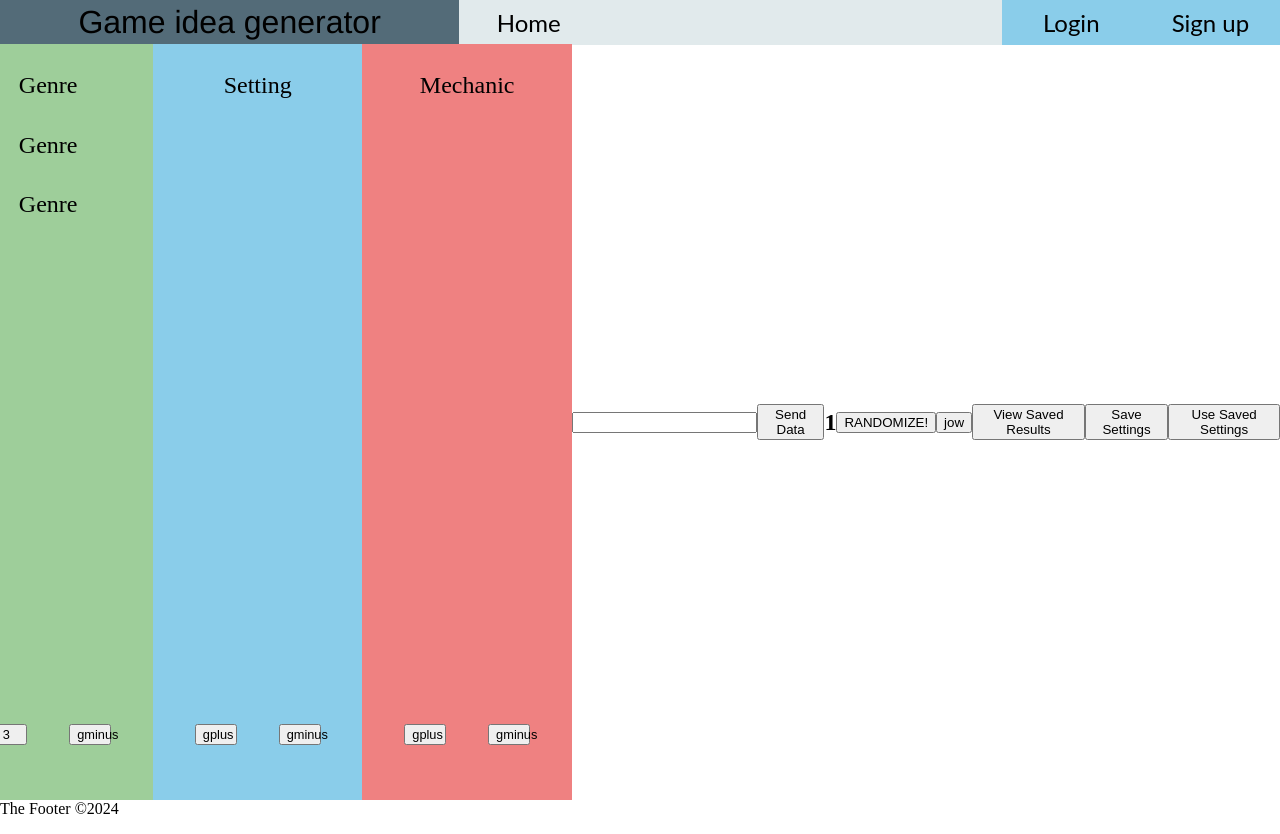
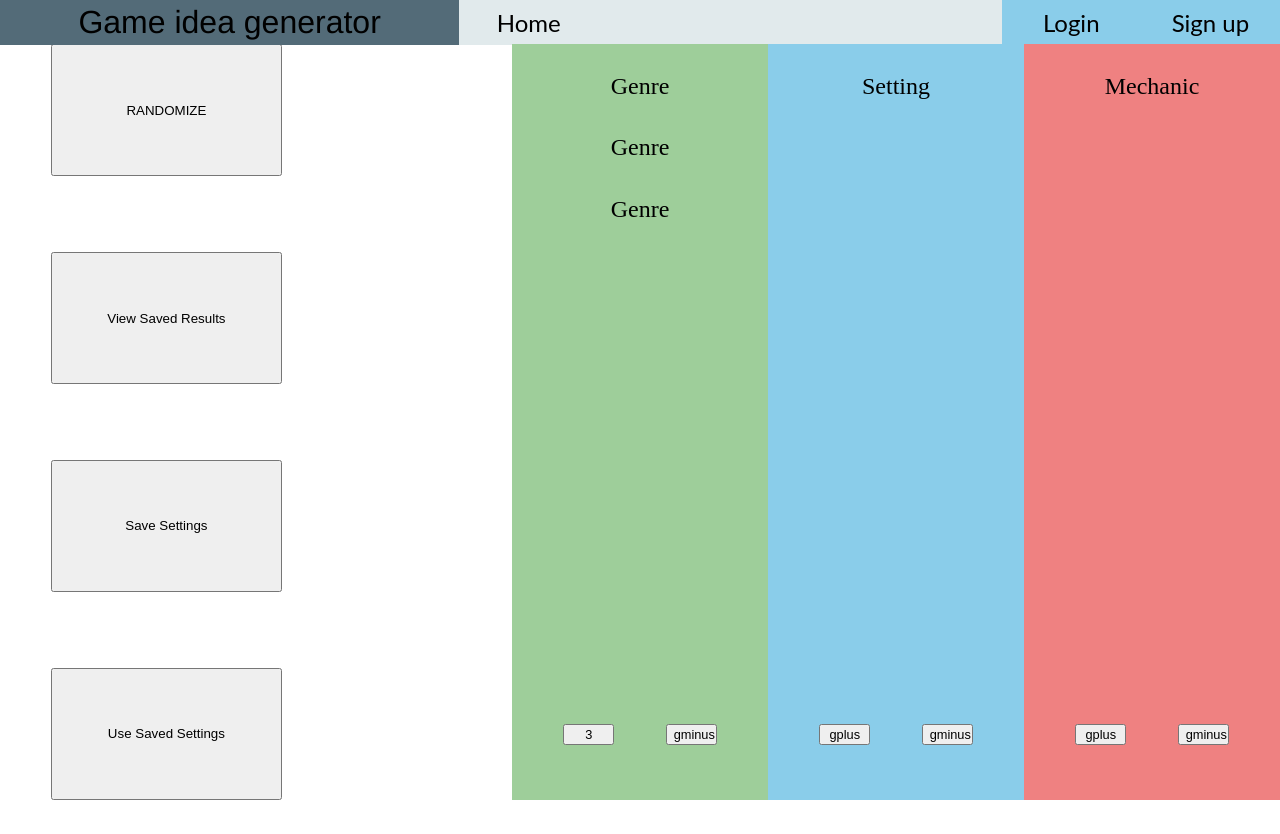
Before and after one commit to cammarcode/game_idea_generator, a Flask app: page / in a window 1280 px wide. After the commit the page ends 800 px from the top, so only its background shows below. Run offline with Flask 3, Linux system fonts and the light colour scheme.

Commit message:
merged versions - added grid

```diff
--- a/static/style.css
+++ b/static/style.css
@@ -80,18 +80,13 @@ a {
     margin: 0;
 }
 
-#bigcontainer {
-    float: right;
-    display: flex;
-    justify-content: center;
-    align-items: center; /* To align vertically, if needed */
-}
+
 
 .multicontainer {
-    width: 20vw;
     position: relative;
     height: 94.5vh;
-    float: left;
+    width: 100%;
+
 }
 
 #Mechanicbox {
@@ -123,3 +118,22 @@ a {
     width:20%;
     font-size: 1vw
 }
+
+.settingbutton{
+    width: 50%;
+    height: 100%;
+
+}
+
+.page{
+    display: grid;
+    grid-template-columns: 40% 20% 20% 20%;
+    height: 94.5%;
+}
+
+.buttongrid{
+    display: grid;
+    row-gap: 10%;
+    margin-left: 10%;
+    height: 94.5vh;
+}
--- a/templates/home.html
+++ b/templates/home.html
@@ -68,8 +68,8 @@
                 child.innerHTML = "Setting"
                 child.className =  "insidetext"
                 console.log(child.class)
-                document.getElementById("settingplus").innerHTML = mecinfo
-                document.getElementById("Settingnr").appendChild(child);
+                document.getElementById("settingplus").innerHTML = setinfo
+                document.getElementById("Settingbox").appendChild(child);
             }
         }
         if(type=="mechanic"){
@@ -81,7 +81,7 @@
                 child.className =  "insidetext"
                 console.log(child.class)
                 document.getElementById("mechanicplus").innerHTML = mecinfo
-                document.getElementById("Mechanicnr").appendChild(child);
+                document.getElementById("Mechanicbox").appendChild(child);
             }
         }
     }
@@ -94,8 +94,8 @@
                 geninfo -= 1;
                 console.log(findid)
                 document.getElementById("genreplus").innerHTML = geninfo
-                console.log(document.getElementById("Genrenr").children)
-                document.getElementById("Genrenr").removeChild(document.getElementById("Genrenr").children[findid]);
+                console.log(document.getElementById("Genrebox").children)
+                document.getElementById("Genrebox").removeChild(document.getElementById("Genrenr").children[findid]);
             }
         }
 
@@ -104,7 +104,7 @@
                 findid = "set"+setinfo
                 setinfo -= 1;
                 document.getElementById("settingplus").innerHTML = setinfo
-                document.getElementById("Settingnr").removeChild(document.getElementById("Settingnr").children[findid]);
+                document.getElementById("Settingbox").removeChild(document.getElementById("Settingbox").children[findid]);
             }
         }
         if(type=="mechanic"){
@@ -112,16 +112,23 @@
                 findid = "mec"+mecinfo
                 mecinfo -= 1;
                 document.getElementById("mechanicplus").innerHTML = mecinfo
-                document.getElementById("Mechanicnr").removeChild(document.getElementById("Mechanicnr").children[findid]);
+                document.getElementById("Mechanicbox").removeChild(document.getElementById("Mechanicbox").children[findid]);
             }
         }
     }
 
 </script>
 
-<p class="spacer">hi</p>
+<p class="spacer">Uh Oh! something's broken. Call 111 for assistance</p>
 
-<div id = "bigcontainer">
+<div class="page">
+
+    <div class="buttongrid">
+    <button id = "2d3d" class="settingbutton" onclick="switchPage(geninfo, setinfo, mecinfo)">RANDOMIZE</button>
+    <button id = "viewsaved" class="settingbutton" onclick="switchPage(geninfo, setinfo, mecinfo)">View Saved Results</button>
+    <button id = "savesettings" class="settingbutton" onclick="switchPage(geninfo, setinfo, mecinfo)">Save Settings</button>
+    <button id = "viewsaved" class="settingbutton" onclick="switchPage(geninfo, setinfo, mecinfo)">Use Saved Settings</button>
+    </div>
 
 <div id = 'Genrebox' class = 'multicontainer'>
     {{build_block(genreinfo, 'gen')}}
@@ -138,17 +145,7 @@
     <button id="mechanicplus" class="plusminus" style="left:20%;" onclick="plus('mechanic')">gplus</button>
     <button id="mechanicminus" class="plusminus" style="right:20%;" onclick="minus('mechanic')">gminus</button>
 </div>
-
-<input type="text" id="input">
-<button onclick="sendData()">Send Data</button>
-<div id="output"></div>
-
-<h2>{{test}}</h2>
-<button id = "test" onclick="switchPage(geninfo, setinfo, mecinfo)">RANDOMIZE!</button>
-<button id = "2d3d" class="settingbutton" onclick="switchPage(geninfo, setinfo, mecinfo)">jow</button>
-<button id = "viewsaved" class="settingbutton" onclick="switchPage(geninfo, setinfo, mecinfo)">View Saved Results</button>
-<button id = "savesettings" class="settingbutton" onclick="switchPage(geninfo, setinfo, mecinfo)">Save Settings</button>
-<button id = "viewsaved" class="settingbutton" onclick="switchPage(geninfo, setinfo, mecinfo)">Use Saved Settings</button>
+</div>
 
 
 {%endblock%}
--- a/templates/layout.html
+++ b/templates/layout.html
@@ -15,8 +15,6 @@
     <main>
         {% block content %}{% endblock%}
     </main>
-    <footer>
-        <p>The Footer &copy2024</p>
-    </footer>
+
 </body>
 </html>
--- a/test.py
+++ /dev/null
@@ -1 +0,0 @@
-x = 4
```
Lines whose indentation alone changed are shown as unchanged.
